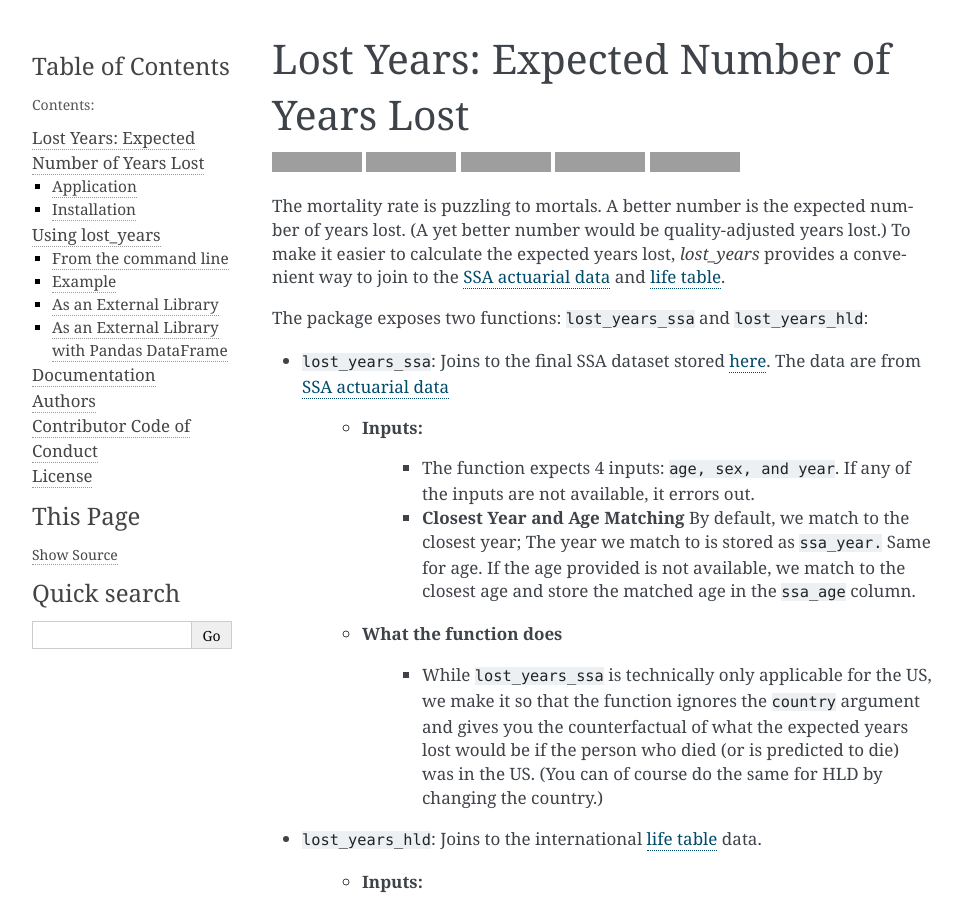
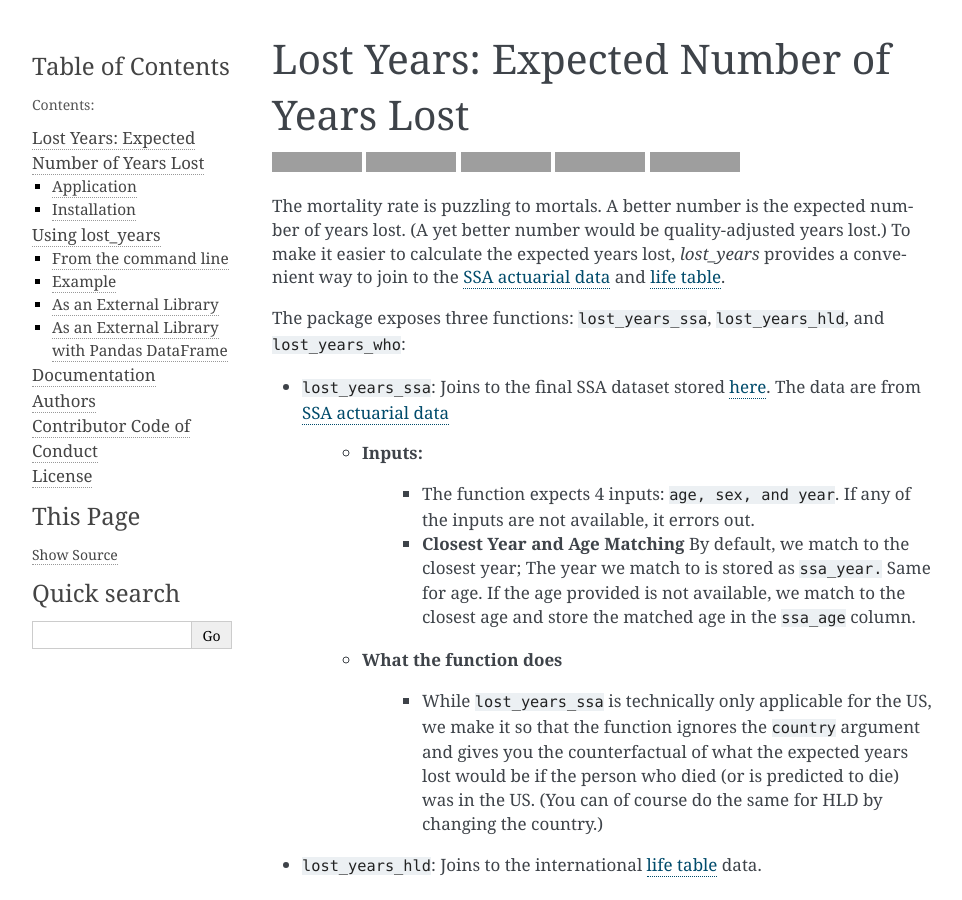
Before and after one commit to gojiplus/lost_years, a Sphinx documentation site: the page built from docs/source/lost_years.rst, in a window 1280 px wide and 900 px high, cut to the strip 0-900 px from the top of the window. Shown: the whole strip, without its empty margins (148-1110 px from the left). Built offline with Sphinx 7.4.7, drawn with Linux system fonts in a browser that asks for light colours; grey boxes are pictures that could not be loaded.

Commit message:
update doc and bump to v0.3.1

```diff
--- a/docs/source/lost_years.rst
+++ b/docs/source/lost_years.rst
@@ -14,7 +14,7 @@ Lost Years: Expected Number of Years Lost
 
 The mortality rate is puzzling to mortals. A better number is the expected number of years lost. (A yet better number would be quality-adjusted years lost.) To make it easier to calculate the expected years lost, `lost_years` provides a convenient way to join to the `SSA actuarial data <https://www.ssa.gov/oact/STATS/table4c6.html>`__ and `life table <https://www.lifetable.de/cgi-bin/data.php>`__.
 
-The package exposes two functions: ``lost_years_ssa`` and ``lost_years_hld``:
+The package exposes three functions: ``lost_years_ssa``, ``lost_years_hld``, and ``lost_years_who``:
 
 * ``lost_years_ssa``: Joins to the final SSA dataset stored `here <https://github.com/gojiplus/lost_years/blob/master/lost_years/data/ssa.csv>`__. The data are from `SSA actuarial data <https://www.ssa.gov/oact/STATS/table4c6.html>`__
 
--- a/setup.py
+++ b/setup.py
@@ -59,7 +59,7 @@ setup(
     # Versions should comply with PEP440.  For a discussion on single-sourcing
     # the version across setup.py and the project code, see
     # https://packaging.python.org/en/latest/single_source_version.html
-    version='0.3.0',
+    version='0.3.1',
 
     description='Get Expected Number of Years Lost',
     long_description=long_description,
```
